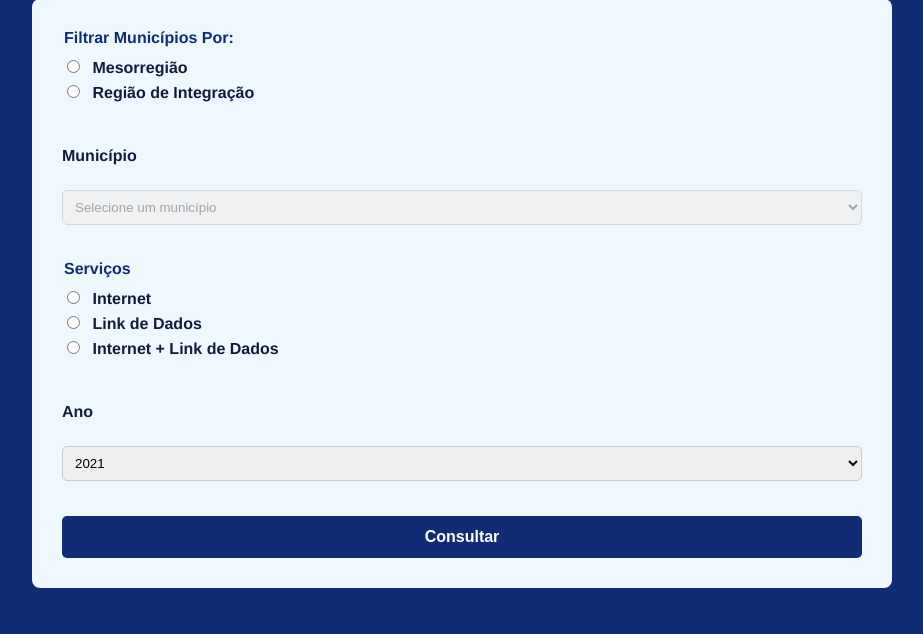
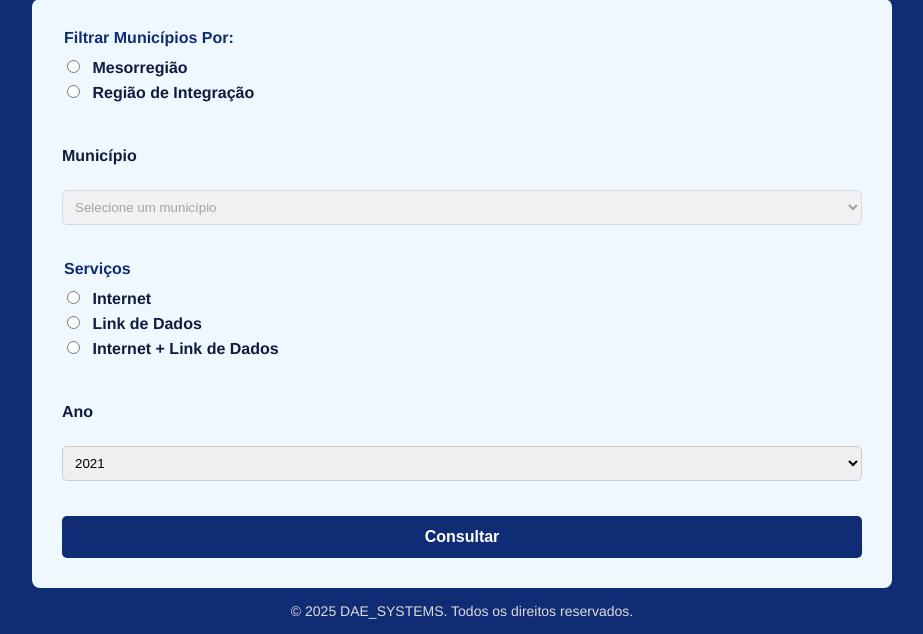
Before and after one commit to Lu4nL1ma/dae_systems, a Django app: page / in a window 1280 px wide. Shown: the part 212-846 px from the top of the page, without its empty margins (178-1101 px from the left). Before the commit the page ends 800 px from the top, so only its background shows below. Run offline with Django 5.2, Linux system fonts and the light colour scheme; data comes from the database, SQL or seed files in the repository; parts of the project's set-up code (start-up, migrations or seed data) failed here and were passed over.

Commit message:
Update index.html

```diff
--- a/dae_sys/dae_web_sys/templates/index.html
+++ b/dae_sys/dae_web_sys/templates/index.html
@@ -80,4 +80,9 @@
 
   <script src="{% static 'js/script.js' %}"></script>
 </body>
+
+  <footer class="footer">
+  <p>&copy; 2025 DAE_SYSTEMS. Todos os direitos reservados.</p>
+</footer>
+
 </html>
```
